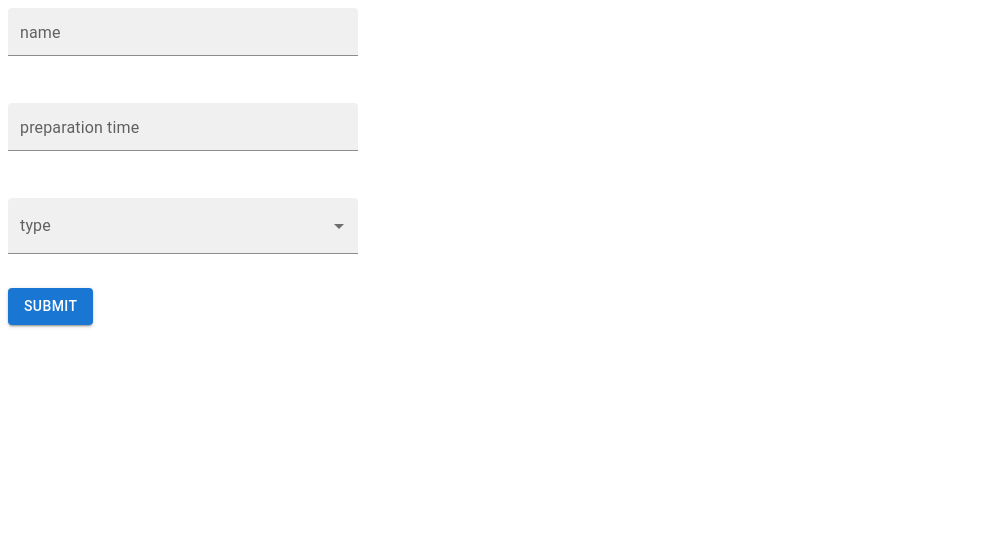
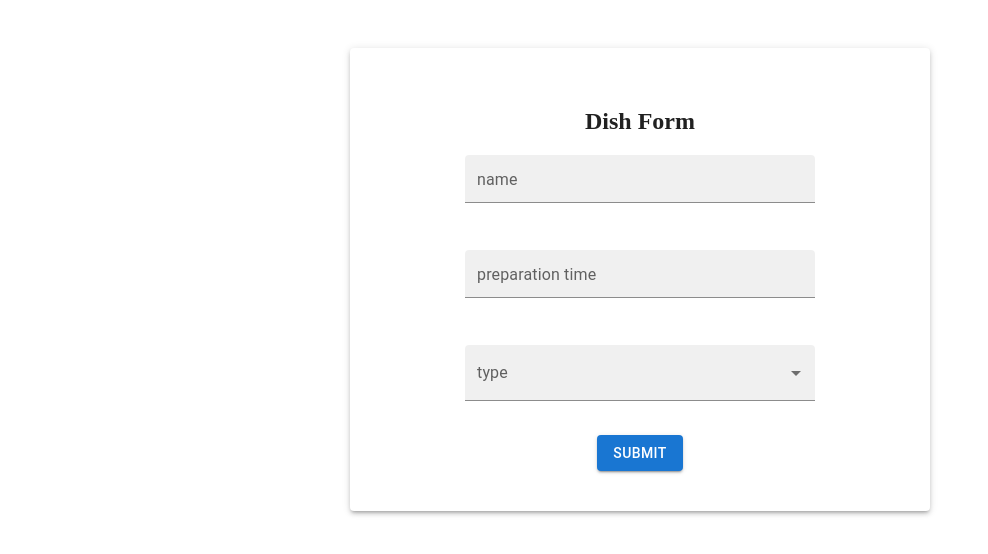
Before and after one commit to jzapiorkowski/dish-form, a React (Vite) app: page / in a window 1280 px wide. Shown: the top 554 px of the page, without its empty margins (0-988 px from the left). Built offline with nearby package versions, Linux system fonts and the light colour scheme.

Commit message:
enhance styles

```diff
--- a/src/App.tsx
+++ b/src/App.tsx
@@ -1,7 +1,34 @@
+import { Paper } from '@mui/material';
 import { DishForm } from './modules/DishForm';
+import { styled } from '@mui/material/styles';
+
+const StyledFormContainer = styled(Paper)`
+  display: flex;
+  flex-direction: column;
+  justify-content: center;
+  align-items: center;
+  padding: 40px;
+  width: 500px;
+  margin-top: 40px;
+`;
+
+const StyledPageContainer = styled('div')`
+  display: flex;
+  flex-direction: column;
+  justify-content: center;
+  align-items: center;
+  width: 100%;
+`;
 
 function App() {
-  return <DishForm />;
+  return (
+    <StyledPageContainer>
+      <StyledFormContainer elevation={3}>
+        <h2>Dish Form</h2>
+        <DishForm />
+      </StyledFormContainer>
+    </StyledPageContainer>
+  );
 }
 
 export default App;
--- a/src/modules/DishForm/DishForm.tsx
+++ b/src/modules/DishForm/DishForm.tsx
@@ -3,9 +3,17 @@ import { DishFormFieldNames, DishFormType } from './types';
 import { DishFormFields } from './DishFormFields';
 import { validationSchema } from './validation';
 import { Alert, Button, Snackbar } from '@mui/material';
+import { styled } from '@mui/material/styles';
 import axios from 'axios';
 import { filterPayload } from './utils';
 import { useState } from 'react';
+
+const StyledForm = styled('form')`
+  display: flex;
+  flex-direction: column;
+  justify-content: center;
+  align-items: center;
+`;
 
 export function DishForm() {
   const formMethods = useForm<DishFormType>({
@@ -45,12 +53,12 @@ export function DishForm() {
   return (
     <>
       <FormProvider {...formMethods}>
-        <form onSubmit={formMethods.handleSubmit(onSubmit)}>
+        <StyledForm onSubmit={formMethods.handleSubmit(onSubmit)}>
           <DishFormFields />
           <Button variant="contained" type="submit">
             submit
           </Button>
-        </form>
+        </StyledForm>
       </FormProvider>
       <Snackbar
         open={isSnackbarOpen}
```
